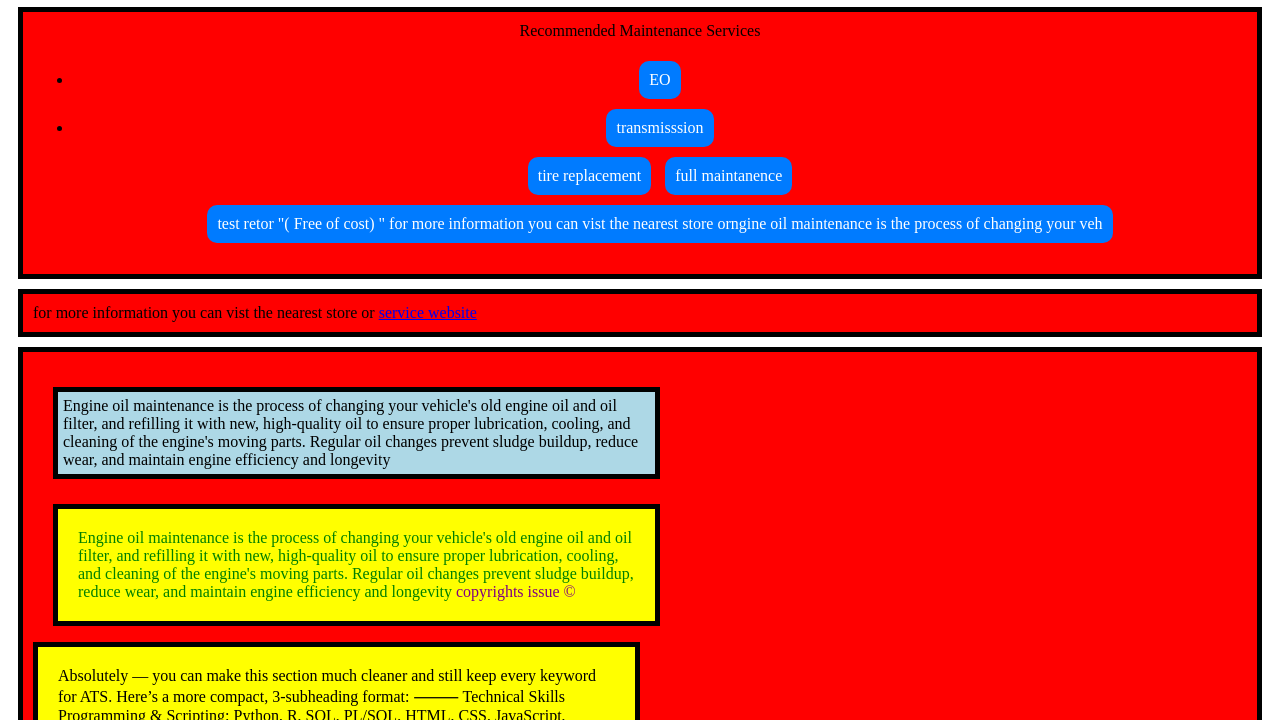
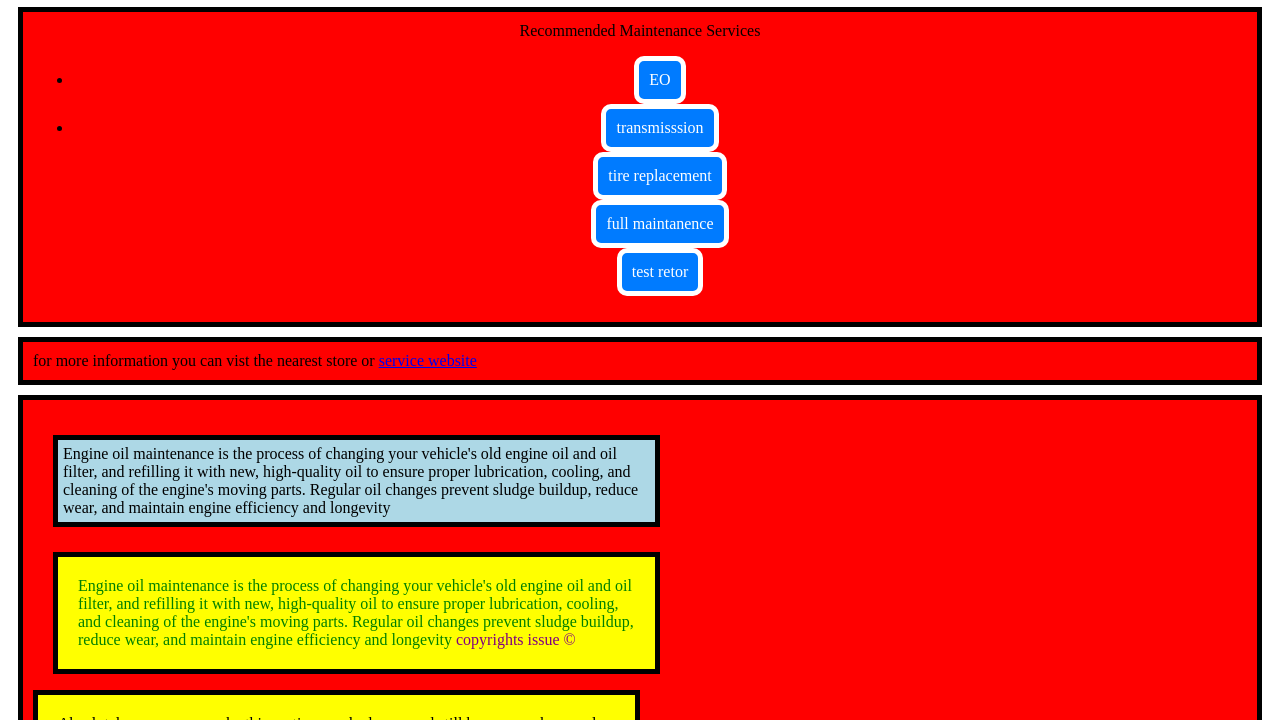
Before and after one commit to Pachava04/Frontend_Development_course, a plain HTML site: page index.html in a window 1280 px wide. Shown: the part 380-1100 px from the top of the page. Drawn offline with Linux system fonts and the light colour scheme.

Commit message:
add course examples

```diff
--- a/index.html
+++ b/index.html
@@ -7,13 +7,17 @@
 		<style>
 		.scroll-btn{
 			text-decoration: none;
-			display: inline-block;
+			display: block;
 			padding: 10px;
-			border: 5px thick dotted;
+			border: 5px solid;
 			background-color: #007BFF;
 			color: white;
 			border-radius: 10px;
-  			margin: 5px;
+  			width: fit-content;
+
+
+  			position: float-left;
+
 
 
 		}
@@ -87,7 +91,7 @@
 		}
 
 </style>
-		</style>
+
 	</head>
 <body>
 	<h1 align = "middle">PACHAVA CAR SERVICE</h1>
@@ -100,7 +104,7 @@
 			<li><a href="#p2" class="scroll-btn">transmisssion</a></li>
 			<li class="scroll-btn">tire replacement</li>
 			<li class="scroll-btn">full maintanence</li>
-			<li class="scroll-btn"> test retor &quot( Free of cost) &quot for more information you can vist the nearest store orngine oil maintenance is the process of changing your veh</li>
+			<li class="scroll-btn"> test retor </li>
 		</ul>
 	</div>
 	<div>
```
Also changed, not shown: 1 other file.
